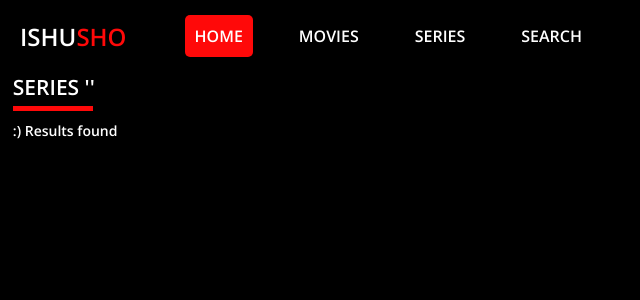
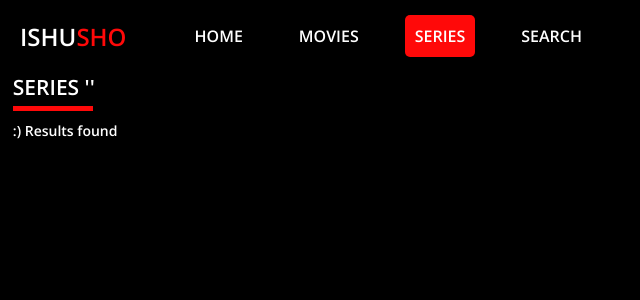
Before and after one commit to ndahimana154/ishusho-video-streaming-website, a PHP site: page /series.php in a window 1280 px wide. Shown: the top 300 px of the page, without its empty margins (0-640 px from the left). Run offline with PHP 8.4, Linux system fonts and the light colour scheme; data comes from the database, SQL or seed files in the repository; data that the repository does not hold is empty.

Commit message:
Addded active on the nav bars

```diff
--- a/movies.php
+++ b/movies.php
@@ -24,10 +24,10 @@
       <div class="links">
         <ul>
           <li>
-            <a href="./index.php" class="active"> Home</a>
+            <a href="./index.php"> Home</a>
           </li>
           <li>
-            <a href="./movies.php"> Movies</a>
+            <a href="./movies.php" class="active"> Movies</a>
           </li>
           <li>
             <a href="./series.php">Series</a>
--- a/search.php
+++ b/search.php
@@ -24,7 +24,7 @@
             <div class="links">
                 <ul>
                     <li>
-                        <a href="./index.php" class="active"> Home</a>
+                        <a href="./index.php"> Home</a>
                     </li>
                     <li>
                         <a href="./movies.php"> Movies</a>
@@ -33,7 +33,7 @@
                         <a href="./series.php">Series</a>
                     </li>
                     <li>
-                        <a href="./search.php">Search </a>
+                        <a href="./search.php" class="active">Search </a>
                     </li>
                 </ul>
             </div>
--- a/series.php
+++ b/series.php
@@ -24,13 +24,13 @@
             <div class="links">
                 <ul>
                     <li>
-                        <a href="./index.php" class="active"> Home</a>
+                        <a href="./index.php"> Home</a>
                     </li>
                     <li>
                         <a href="./movies.php"> Movies</a>
                     </li>
                     <li>
-                        <a href="./series.php">Series</a>
+                        <a href="./series.php" class="active">Series</a>
                     </li>
                     <li>
                         <a href="./search.php">Search </a>
```
